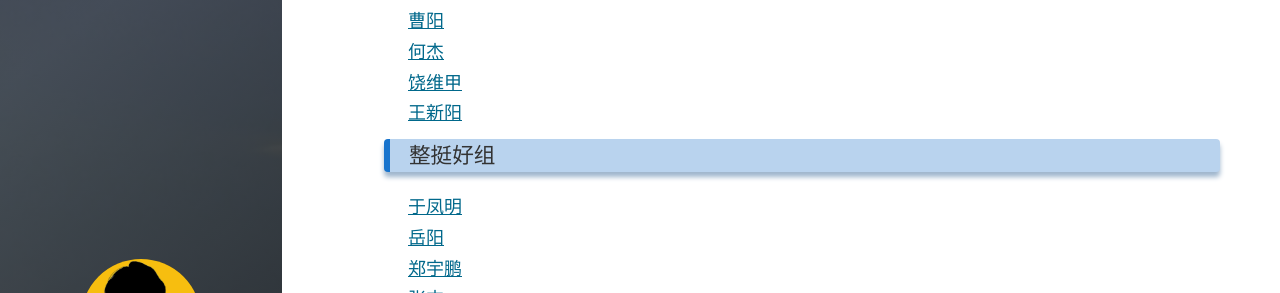
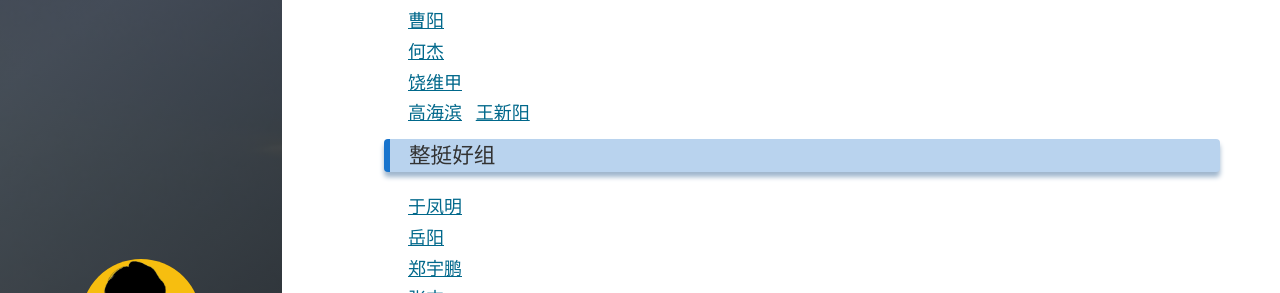
Before and after one commit to victorfengming/victorfengming.github.io.leopardpan, a Jekyll site: the page built from _posts/xdh/2019-08-30-xdh-blogs.md, in a window 1280 px wide and 1334 px high. Shown: the part 222-515 px from the top of the window. Built offline with Jekyll 4.4.1, drawn with Linux system fonts in a browser that asks for light colours; nearby versions of some CDN libraries; comment, search, counter and statistics services are not loaded.

Commit message:
高海滨XDH-blog++

```diff
--- a/_posts/xdh/2019-08-30-xdh-blogs.md
+++ b/_posts/xdh/2019-08-30-xdh-blogs.md
@@ -10,8 +10,8 @@ tags: Index XDH
 [曹阳](https://caoyang7.github.io/)
 [何杰](https://hejie615.github.io/)
 [饶维甲](https://raoweijiapng.github.io/)
+[高海滨](https://gaohaibin3000.github.io/)
 [王新阳](https://17824909342.github.io/)
-
 ### 整挺好组
 [于凤明](https://victorfengming.github.io/)
 [岳阳](https://1978413822.github.io/)
```
